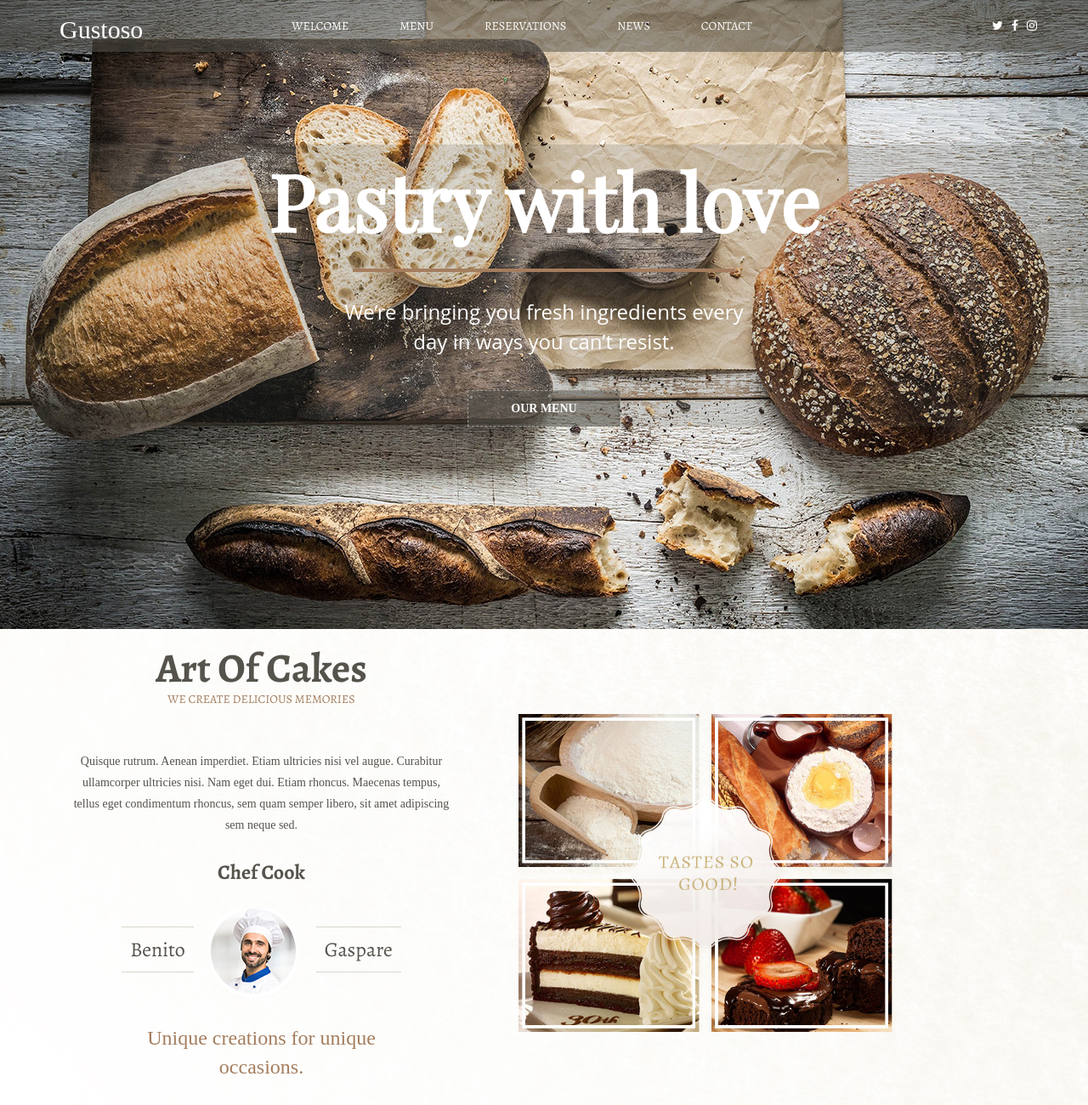
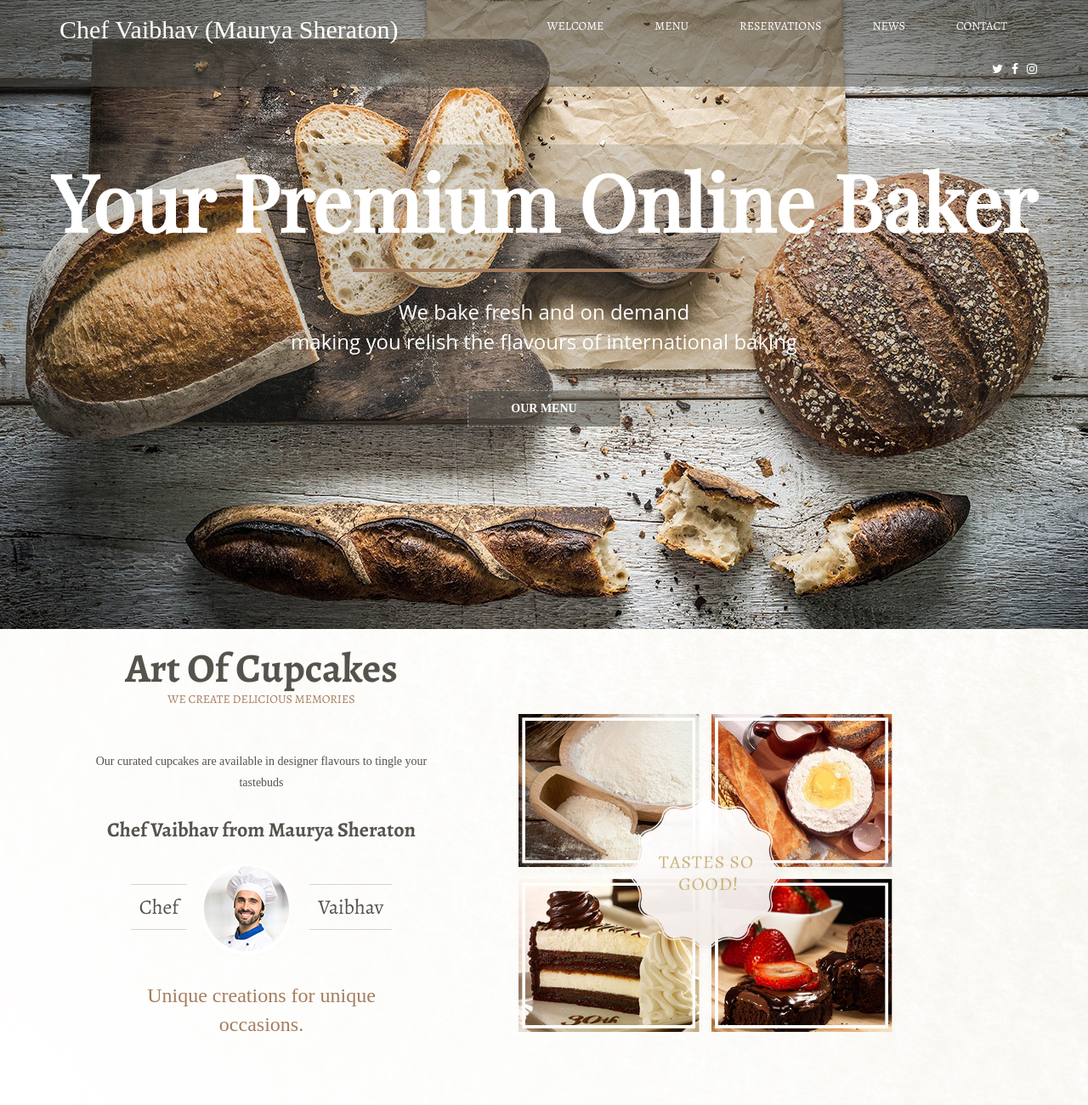
Before and after one commit to bakeatery/bakeatery.github.io, a plain HTML site: page index.html in a window 1280 px wide. Shown: the top 1300 px of the page at 85% size. Drawn offline with nearby package versions, Linux system fonts and the light colour scheme; files whose address does not match are found by name; a web font is replaced by a local one.

Commit message:
Add files via upload

```diff
--- a/index.html
+++ b/index.html
@@ -31,7 +31,7 @@
         <span class="sr-only">Toggle navigation</span>
         <i class="fa fa-bars fa-2x" aria-hidden="true"></i>
       </button>
-              <div class="logo"><a class="navbar-brand" href="#welcome">Gustoso</a></div>
+              <div class="logo"><a class="navbar-brand" href="#welcome">Chef Vaibhav (Maurya Sheraton)</a></div>
               </div>
          <div class="collapse navbar-collapse" id="navbar-collapse-1">
              <ul class="nk-navbar navbar-nav navbar-left">
@@ -50,9 +50,9 @@
       </div>
      </nav>
       <div class=" col-xs-12 header-content">
-       <p class="main-text">Pastry with love</p>
+       <p class="main-text">Your Premium Online Baker</p>
        <hr>
-       <p class="disc-text">We’re bringing you fresh ingredients every<br>day in ways you can’t resist.</p>
+       <p class="disc-text">We bake fresh and on demand<br>making you relish the flavours of international baking</p>
           <button class="menu-btn"><a href="#">our Menu</a></button>
        </div>
    </header>
@@ -61,11 +61,11 @@
         <div class="row">
            <div class="container">
                  <div class="about-content col-md-5">
-                <h2 class="title text-center">Art Of Cakes</h2>
+                <h2 class="title text-center">Art Of Cupcakes</h2>
                 <p class="tagline text-center">we create delicious memories</p>
-                <p class="para text-center">Quisque rutrum. Aenean imperdiet. Etiam ultricies nisi vel augue. Curabitur ullamcorper ultricies nisi. Nam eget dui. Etiam rhoncus. Maecenas tempus, tellus eget condimentum rhoncus, sem quam semper libero, sit amet adipiscing sem neque sed.</p>
-                <h3 class="chef text-center">Chef Cook</h3>
-                <p class="cook text-center"><span class="fname">Benito</span><img src="images/cook.png" alt=""> <span class="lname">Gaspare</span></p>
+                <p class="para text-center">Our curated cupcakes are available in designer flavours to tingle your tastebuds</p>
+                <h3 class="chef text-center">Chef Vaibhav from Maurya Sheraton</h3>
+                <p class="cook text-center"><span class="fname">Chef</span><img src="images/cook.png" alt=""> <span class="lname">Vaibhav</span></p>
                 <p class="quote text-center">Unique creations for unique<br>
                 occasions.</p>
             </div>
```
